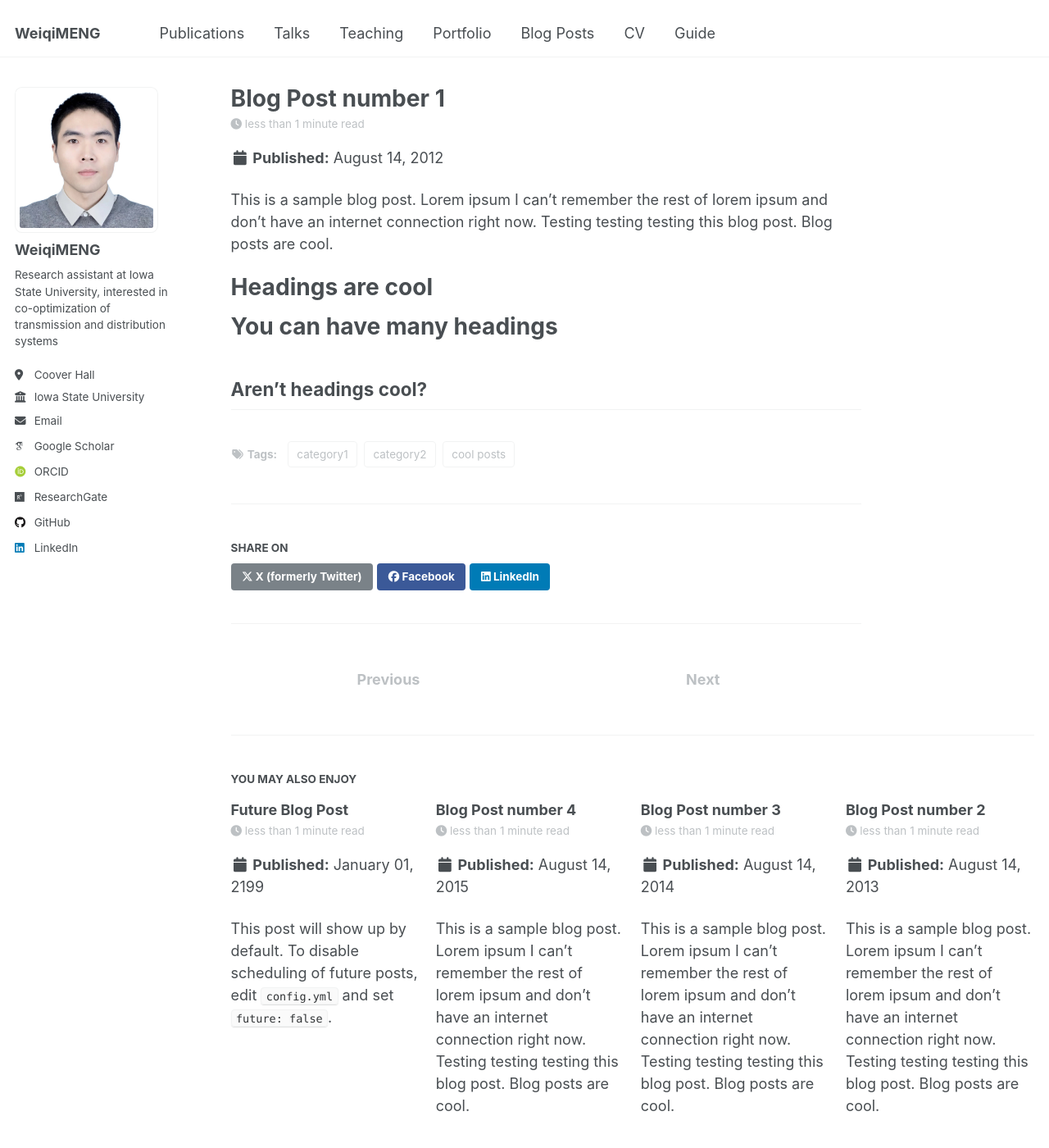
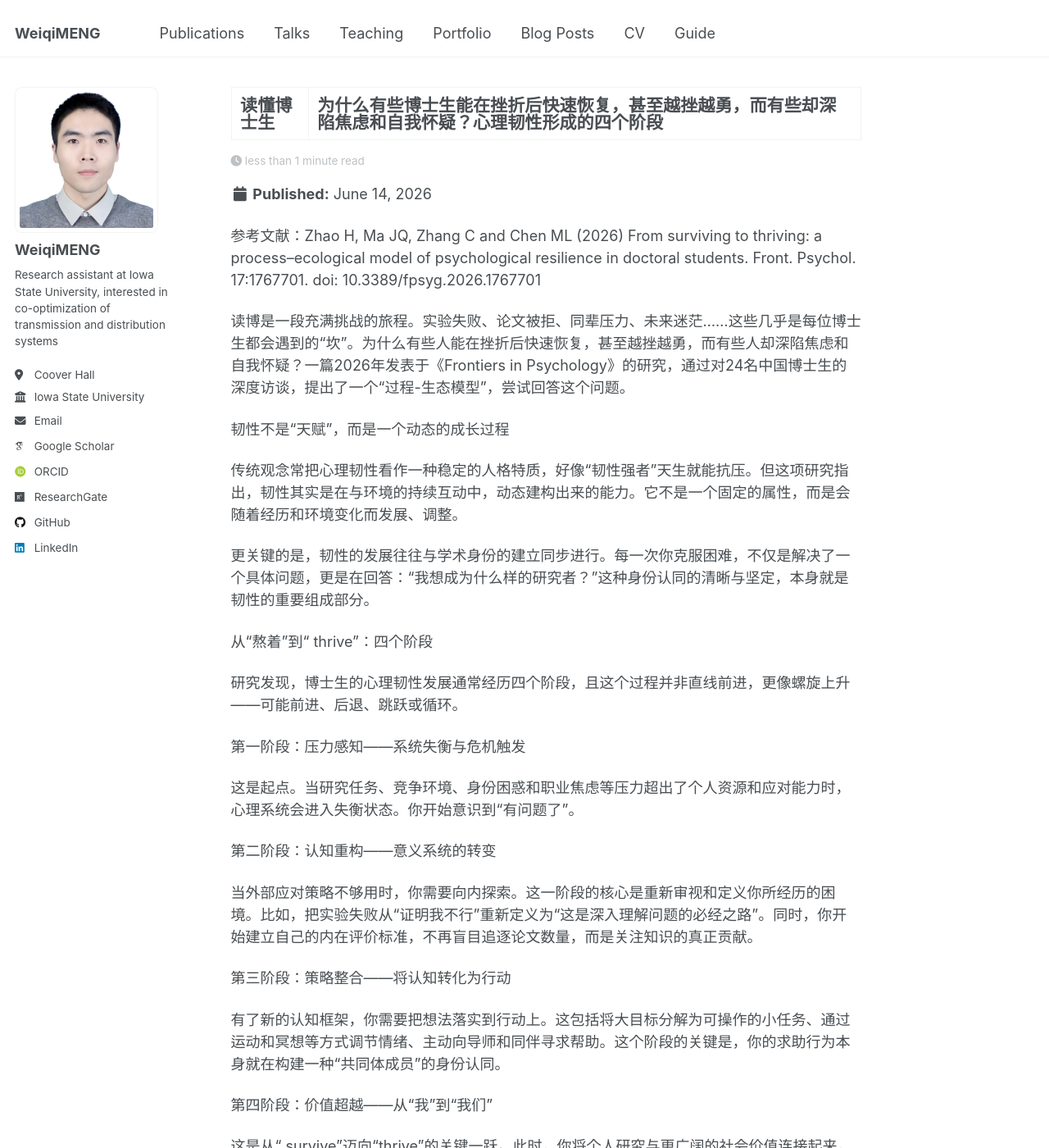
Before and after one commit to mengweiqi7/mengweiqi7.github.io, a Jekyll site: the page built from _posts/2012-08-14-blog-post-1.md, in a window 1280 px wide and 1400 px high. Shown: the whole window at 82% size. Built offline with Jekyll 4.4.1, drawn with Linux system fonts in a browser that asks for light colours; some web fonts are replaced; some of the changed text lies outside the part shown.

Commit message:
Revise blog post on PhD resilience and recovery
Updated the blog post title, date, and content to discuss psychological resilience in doctoral students, including references and insights from a 2026 study.

```diff
--- a/_posts/2012-08-14-blog-post-1.md
+++ b/_posts/2012-08-14-blog-post-1.md
@@ -1,20 +1,78 @@
 ---
-title: 'Blog Post number 1'
-date: 2012-08-14
-permalink: /posts/2012/08/blog-post-1/
+title: '读懂博士生 | 为什么有些博士生能在挫折后快速恢复，甚至越挫越勇，而有些却深陷焦虑和自我怀疑？心理韧性形成的四个阶段'
+date: 2026-06-14
+permalink: /posts/2026/06/blog-post-1/
 tags:
   - cool posts
-  - category1
-  - category2
+  - PhD
+  - Philosophy
 ---
 
-This is a sample blog post. Lorem ipsum I can't remember the rest of lorem ipsum and don't have an internet connection right now. Testing testing testing this blog post. Blog posts are cool.
+参考文献：Zhao H, Ma JQ, Zhang C and Chen ML (2026) From surviving to thriving: a process–ecological model of psychological resilience in doctoral students. Front. Psychol. 17:1767701. doi: 10.3389/fpsyg.2026.1767701
 
-Headings are cool
-======
+读博是一段充满挑战的旅程。实验失败、论文被拒、同辈压力、未来迷茫……这些几乎是每位博士生都会遇到的“坎”。为什么有些人能在挫折后快速恢复，甚至越挫越勇，而有些人却深陷焦虑和自我怀疑？一篇2026年发表于《Frontiers in Psychology》的研究，通过对24名中国博士生的深度访谈，提出了一个“过程-生态模型”，尝试回答这个问题。
 
-You can have many headings
-======
+韧性不是“天赋”，而是一个动态的成长过程
 
-Aren't headings cool?
+传统观念常把心理韧性看作一种稳定的人格特质，好像“韧性强者”天生就能抗压。但这项研究指出，韧性其实是在与环境的持续互动中，动态建构出来的能力。它不是一个固定的属性，而是会随着经历和环境变化而发展、调整。
+
+更关键的是，韧性的发展往往与学术身份的建立同步进行。每一次你克服困难，不仅是解决了一个具体问题，更是在回答：“我想成为什么样的研究者？”这种身份认同的清晰与坚定，本身就是韧性的重要组成部分。
+
+从“熬着”到“ thrive”：四个阶段
+
+研究发现，博士生的心理韧性发展通常经历四个阶段，且这个过程并非直线前进，更像螺旋上升——可能前进、后退、跳跃或循环。
+
+第一阶段：压力感知——系统失衡与危机触发
+
+这是起点。当研究任务、竞争环境、身份困惑和职业焦虑等压力超出了个人资源和应对能力时，心理系统会进入失衡状态。你开始意识到“有问题了”。
+
+第二阶段：认知重构——意义系统的转变
+
+当外部应对策略不够用时，你需要向内探索。这一阶段的核心是重新审视和定义你所经历的困境。比如，把实验失败从“证明我不行”重新定义为“这是深入理解问题的必经之路”。同时，你开始建立自己的内在评价标准，不再盲目追逐论文数量，而是关注知识的真正贡献。
+
+第三阶段：策略整合——将认知转化为行动
+
+有了新的认知框架，你需要把想法落实到行动上。这包括将大目标分解为可操作的小任务、通过运动和冥想等方式调节情绪、主动向导师和同伴寻求帮助。这个阶段的关键是，你的求助行为本身就在构建一种“共同体成员”的身份认同。
+
+第四阶段：价值超越——从“我”到“我们”
+
+这是从“ survive”迈向“thrive”的关键一跃。此时，你将个人研究与更广阔的社会价值连接起来，心理韧性已内化为稳定的心理资本。你不仅自己变强了，还会通过分享经验、帮助学弟学妹等方式，反哺和丰富你所处的学术生态。
+
+驱动韧性的“双引擎”：意义建构与能动性激活
+
+是什么推动着博士生在四个阶段中不断前进？研究提炼出两个相互促进的核心动力。
+
+意义建构：从为了“拿学位”的功利目标，升华到“为领域贡献知识”、“服务社会”的价值目标。意义感越深厚、越自主，提供的心理能量就越持久。
+
+能动性激活：从被动应对任务，到主动管理目标和情绪，再到创造性地建设支持网络。每一次成功的主动行动，都会反过来验证和强化你的意义系统。
+
+这两个引擎形成正向循环：更深刻的意义驱动更主动的行动，而成功的行动又巩固了意义感。
+
+韧性的“土壤”：个体-关系-制度三重生态
+
+韧性不是在真空中发生的。它深深嵌入在一个多层生态系统中，包括你的个人资本（如学术能力、乐观心态）、关系网络（导师、同伴、家人）以及制度环境（评价体系、学术文化）。
+
+研究中发现了三种典型的互动模式：
+
+协同强化：三个层面都运转良好时，产生最强的支持效果。
+
+代偿模式：某一层面不足时，其他层面的强项可以部分弥补。
+
+抑制模式：某一层面（尤其是关系层面）存在严重问题时，可能拖垮其他层面的资源。比如，导师的持续否定可能让你即使有能力、有资源也无法有效利用。
+
+挑战与支持的平衡至关重要。适度的挑战能激发成长，而过度的挑战或过度的保护都不利于韧性发展。理想的状况是：高挑战目标、高自主空间、及时且恰当的支持同时存在。
+
+对博士生和研究机构的启示
+
+对个人而言，可以有意识地训练自己的元认知能力（觉察并调整自己的思维模式），主动重构对困境的叙事，并系统性地学习目标管理和情绪调节策略。
+
+对高校而言，需要从“出了问题再补救”转向系统性地培育一个支持性的生态。这包括改革导师评价体系，将发展性指导纳入考核；建立结构化的同伴支持网络；调整评价机制，减少对短期量化指标的过度依赖，增加形成性反馈，并将韧性、合作等品质纳入成功的定义。
+
+局限与展望
+
+这项研究为我们理解博士生心理韧性提供了深刻而实用的视角，但也存在局限。样本聚焦于“成功适应”的博士生，可能忽略了那些持续挣扎或中途退出者的经历。此外，研究基于回溯性访谈，未来需要更多跟踪性研究来捕捉韧性发展的实时动态。研究基于中国语境，其发现是否完全适用于其他文化环境，还有待验证。
+
+整理：Deepseek
+
+审读：邝宏达
 ------
```
